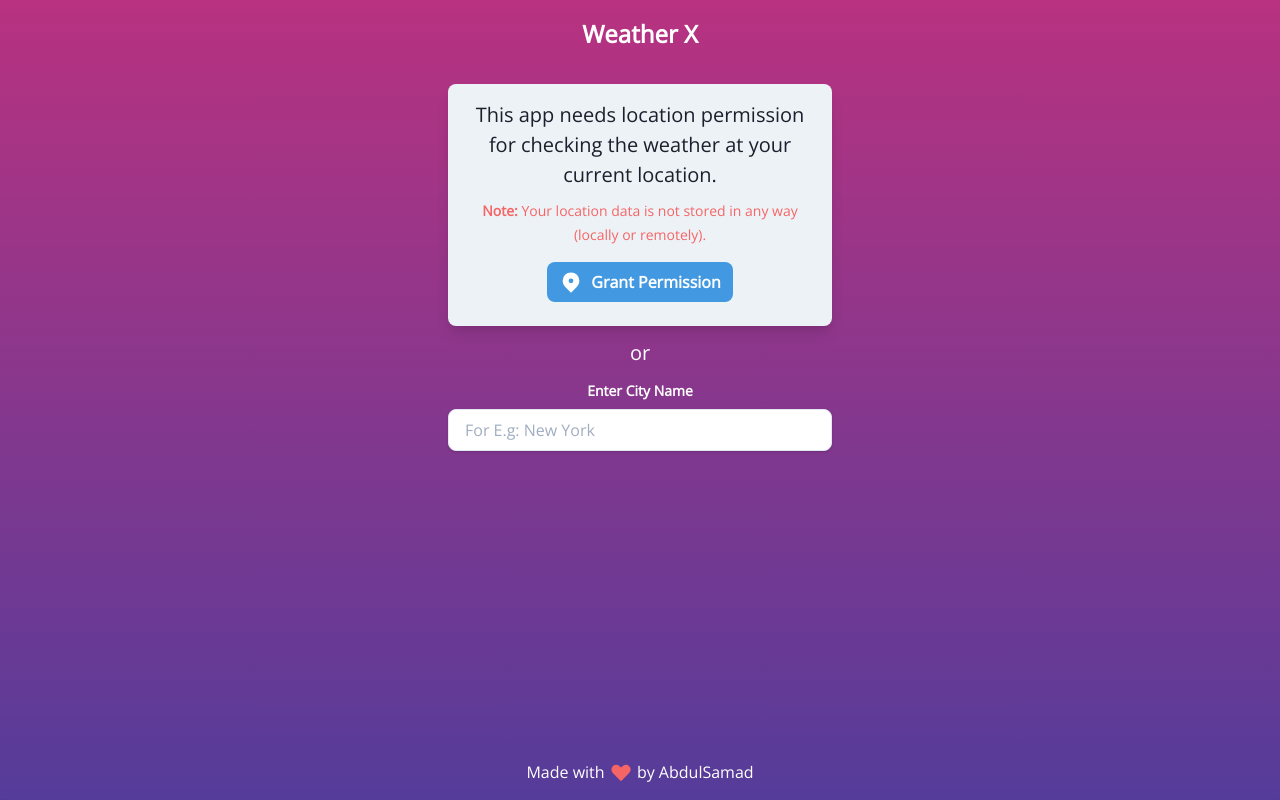
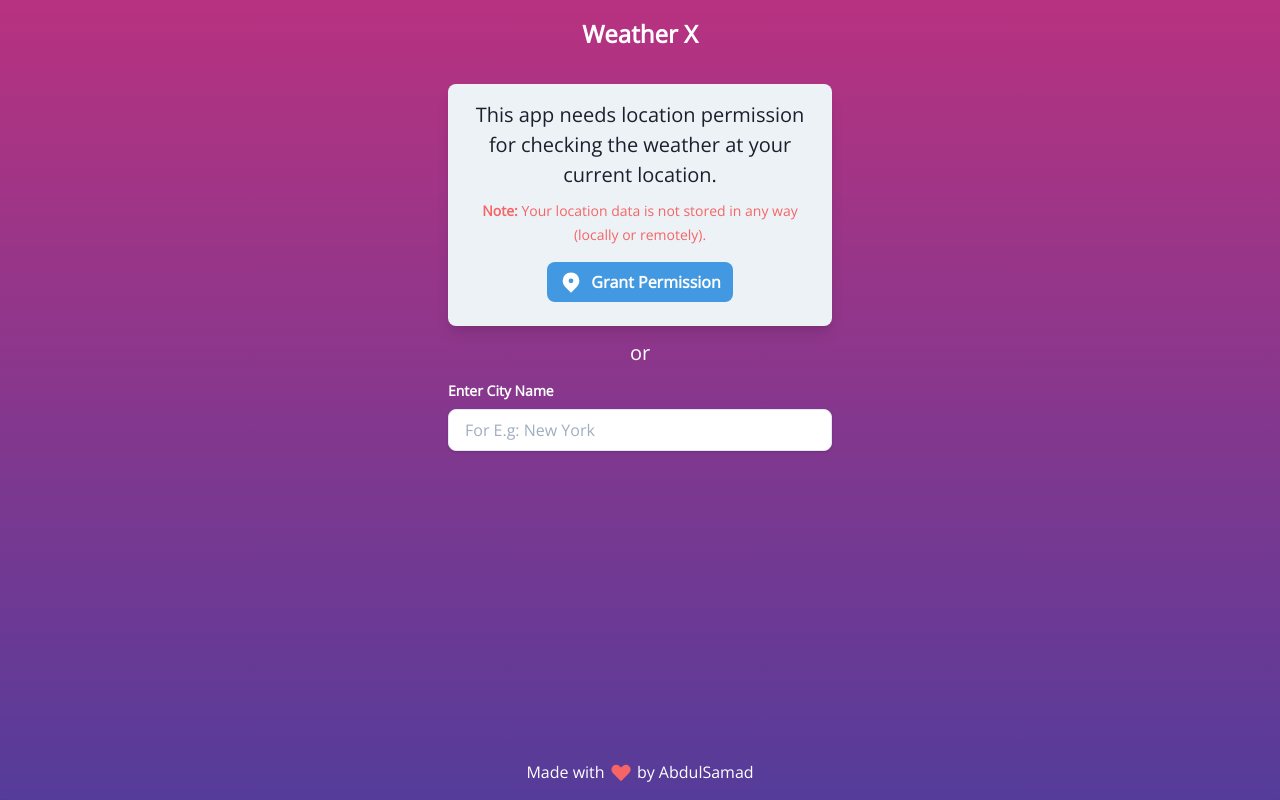
Before and after one commit to abdulsamad/weather-x, a React (Create React App) app: page / in a window 1280 px wide. Built offline with nearby package versions, Linux system fonts and the light colour scheme.

Commit message:
:wheelchair: Added form labels and improved spacing

```diff
--- a/src/components/pages/Permission.js
+++ b/src/components/pages/Permission.js
@@ -67,7 +67,9 @@ function Permission({ history }) {
 					</button>
 				</div>
 				<p className='text-xl my-3'>or</p>
-				<form className='text-' onSubmit={() => history.push(`/${cityInpVal}`)}>
+				<form
+					className='text-left'
+					onSubmit={() => history.push(`/${cityInpVal}`)}>
 					<label className='block text-sm font-bold mb-2' htmlFor='cityName'>
 						Enter City Name
 					</label>
--- a/src/components/pages/Settings.js
+++ b/src/components/pages/Settings.js
@@ -53,14 +53,17 @@ function Settings({ setSettingsOpen, history }) {
 		<div className='container h-full mx-auto flex flex-col justify-between'>
 			<div>
 				<h1 className='text-lg font-bold mt-5'>Settings</h1>
-				<form onSubmit={onSubmit}>
+				<form className='text-left mt-5 mb-2' onSubmit={onSubmit}>
+					<label className='block text-sm font-bold mb-2' htmlFor='cityName'>
+						Enter City Name
+					</label>
 					<input
 						type='text'
 						ref={cityInp}
 						onChange={(ev) => setCityInpVal(ev.target.value)}
 						value={cityInpVal}
-						className='bg-white shadow focus:outline-none focus:shadow-outline border border-gray-300 rounded-lg py-2 px-4 block w-full text-black appearance-none leading-normal mt-5 mb-2'
-						placeholder='Enter city name'
+						className='bg-white shadow focus:outline-none focus:shadow-outline border border-gray-300 rounded-lg py-2 px-4 block w-full text-black appearance-none leading-normal'
+						placeholder='For E.g: New York'
 					/>
 				</form>
 				<h6>Or</h6>
```
